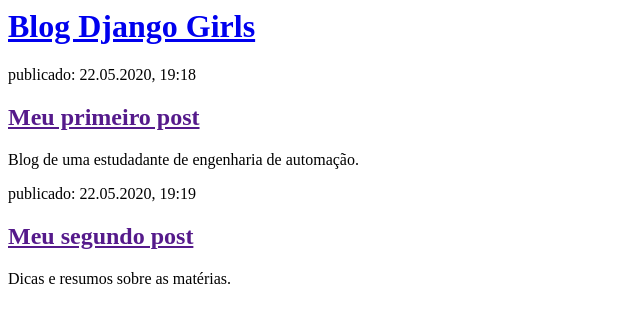
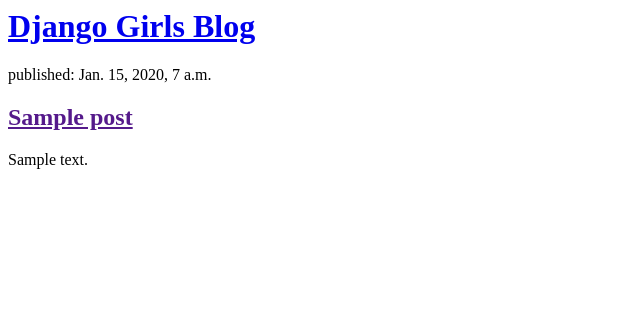
Before and after one commit to nicolleribeiro17/my-first-blog, a Django app: page / in a window 1280 px wide. Shown: the top 323 px of the page, without its empty margins (0-640 px from the left). Run offline with Django 3.2, Linux system fonts and the light colour scheme; tables that the repository leaves empty hold one stand-in row (values such as "Sample post").

Commit message:
Modified templates to display posts from database.

```diff
--- a/blog/templates/blog/post_list.html
+++ b/blog/templates/blog/post_list.html
@@ -4,19 +4,15 @@
     </head>
     <body>
         <div>
-            <h1><a href="/">Blog Django Girls</a></h1>
+            <h1><a href="/">Django Girls Blog</a></h1>
         </div>
 
-        <div>
-            <p>publicado: 22.05.2020, 19:18</p>
-            <h2><a href="">Meu primeiro post</a></h2>
-            <p>Blog de uma estudadante de engenharia de automação. </p>
-        </div>
-
-        <div>
-            <p>publicado: 22.05.2020, 19:19</p>
-            <h2><a href="">Meu segundo post</a></h2>
-            <p>Dicas e resumos sobre as matérias.</p>
-        </div>
+        {% for post in posts %}
+            <div>
+                <p>published: {{ post.published_date }}</p>
+                <h2><a href="">{{ post.title }}</a></h2>
+                <p>{{ post.text|linebreaksbr }}</p>
+            </div>
+        {% endfor %}
     </body>
 </html>
--- a/blog/views.py
+++ b/blog/views.py
@@ -1,6 +1,9 @@
 from django.shortcuts import render
+from django.utils import timezone
+from .models import Post
 
 def post_list(request):
-    return render(request, 'blog/post_list.html', {})
+    posts = Post.objects.filter(published_date__lte=timezone.now()).order_by('published_date')
+    return render(request, 'blog/post_list.html', {'posts':posts})
 
 # Create your views here.
```
